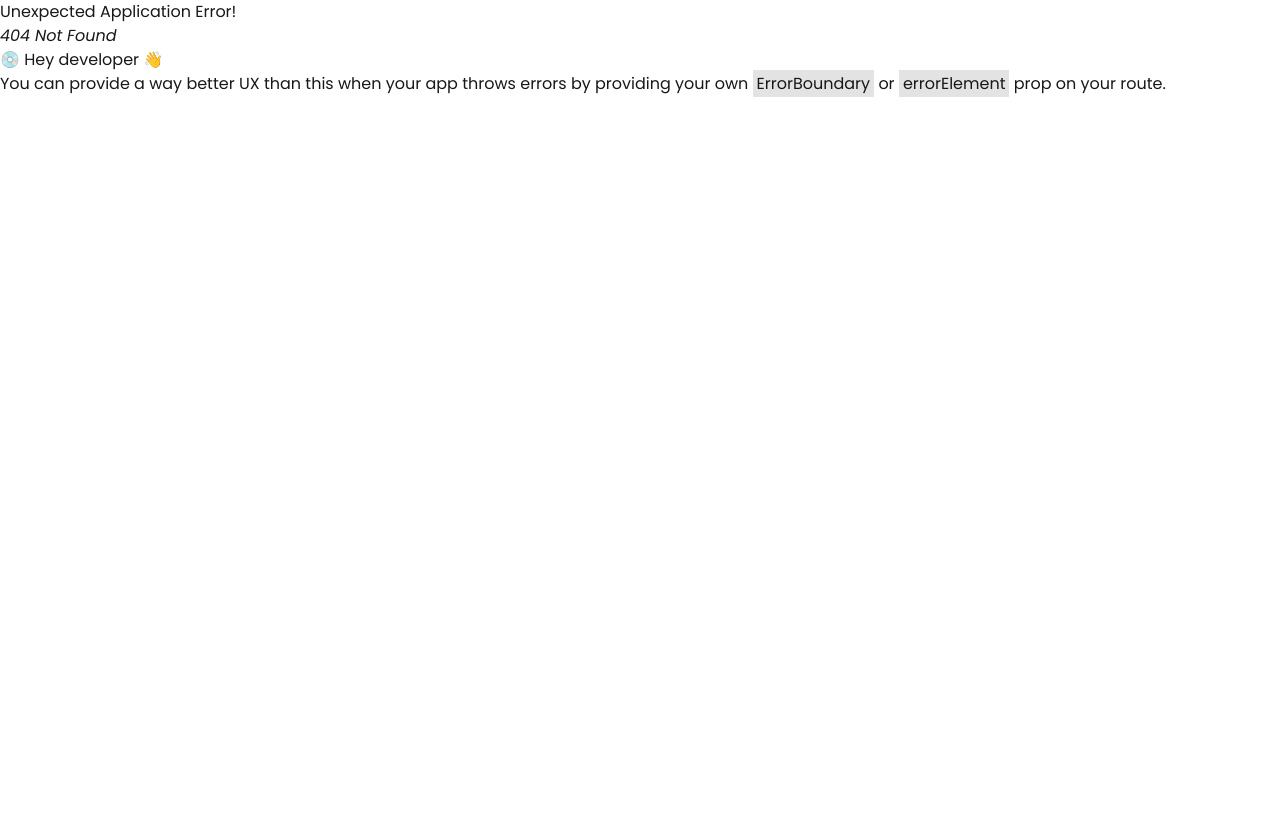
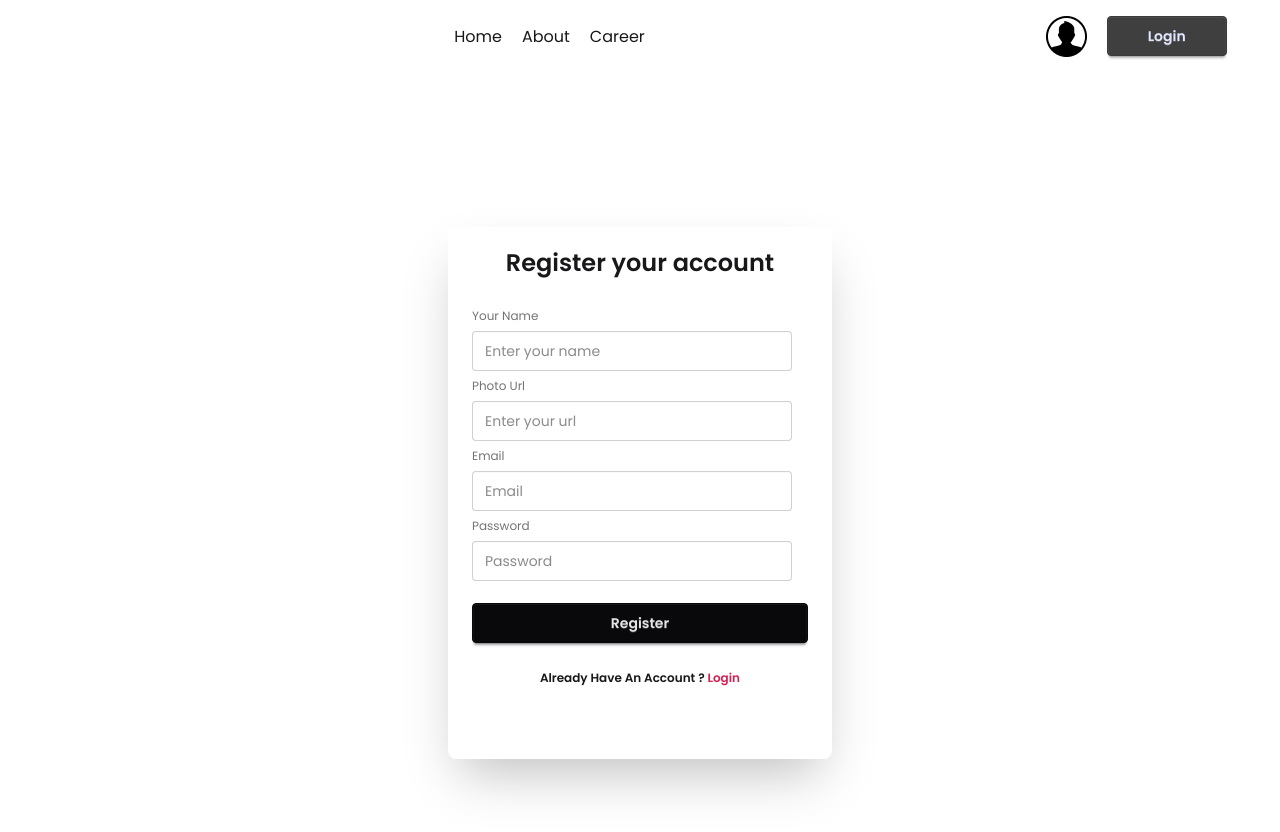
Before and after one commit to shamimarifin/dragon, a React app: page /auth/register in a window 1280 px wide. Before the commit this address had no page. Shown: the top 832 px of the page. Before the commit the page ends 800 px from the top, so only its background shows below. Built offline with nearby package versions, Linux system fonts and the light colour scheme; the HTML template or start-up script is replaced by a standard one.

Commit message:
Firebase Authentication

```diff
--- a/package.json
+++ b/package.json
@@ -13,6 +13,7 @@
     "@tailwindcss/vite": "^4.1.18",
     "daisyui": "^5.5.14",
     "date-fns": "^4.1.0",
+    "firebase": "^12.7.0",
     "react": "^19.2.0",
     "react-dom": "^19.2.0",
     "react-fast-marquee": "^1.6.5",
--- /dev/null
+++ b/src/Layout/AuthLayout.jsx
@@ -0,0 +1,19 @@
+import React from 'react'
+import Navbar from '../components/Navbar'
+import { Outlet } from 'react-router'
+
+
+const AuthLayout = () => {
+  return (
+    <div className='bg-base-100 min-h-screen'>
+        <header className='w-11/12 mx-auto py-4'>
+           <Navbar></Navbar>
+        </header>
+        <main className='w-11/12 mx-auto py-5'>
+            <Outlet></Outlet>
+        </main>
+    </div>
+  )
+}
+
+export default AuthLayout
--- /dev/null
+++ b/src/Provider/AuthProvider.jsx
@@ -0,0 +1,27 @@
+import React, { createContext, useState } from 'react'
+import app from '../firebase/firebase.config'
+
+import { getAuth, createUserWithEmailAndPassword } from "firebase/auth";
+
+export const AuthContext = createContext()
+const auth = getAuth(app)
+
+const AuthProvider = ({children }) => {
+
+  const [user , setUser] = useState(null)
+
+  const createUser = (email, password)=> {
+    return createUserWithEmailAndPassword(auth , email, password)
+  }
+
+  const authData = {
+    user,
+    setUser,
+    createUser
+  }
+
+
+  return <AuthContext value={authData}>{children}</AuthContext>
+}
+
+export default AuthProvider
--- a/src/components/Navbar.jsx
+++ b/src/components/Navbar.jsx
@@ -1,9 +1,10 @@
-import React from 'react'
-import { NavLink } from 'react-router'
+import React, { use } from 'react'
+import { Link, NavLink } from 'react-router'
 import user from "../assets/user.png"
 
+const Navbar = () => {
 
-const Navbar = () => {
+
   return (
     <div className='flex justify-between items-center'>
       <div className=''></div>
@@ -14,7 +15,7 @@
         </div>
       <div className="login-btn flex gap-5">
         <img src={user} alt="" />
-        <button className='btn btn-primary px-10'>Login</button>
+        <Link to="/auth/login" className='btn btn-primary px-10'>Login</Link>
       </div>
     </div>
   )
--- a/src/components/pages/CategoryNews.jsx
+++ b/src/components/pages/CategoryNews.jsx
@@ -1,49 +1,41 @@
-import React, { Suspense, useEffect, useState } from 'react'
-import { useLoaderData, useParams } from 'react-router'
-import NewsCard from '../NewsCard'
-
+import React, { Suspense, useEffect, useState } from "react";
+import { useLoaderData, useParams } from "react-router";
+import NewsCard from "../NewsCard";
 
 const CategoryNews = () => {
-  const {id} = useParams()
-  const data = useLoaderData()
+  const { id } = useParams();
+  const data = useLoaderData();
 
+  const [categoryNews, setCategoryNews] = useState([]);
 
-  const [categoryNews, setCategoryNews] = useState([])
-
-  useEffect(()=> {
-
-    if(id == "0"){
-      setCategoryNews(data)
-      return
-    }else if(id == "1"){
-          const filteredNews = data.filter((news) => news.others.is_today_pick == true)
-          setCategoryNews(filteredNews)
-    }else{
-      const filteredNews = data.filter((news) => news.category_id == id)
-      setCategoryNews(filteredNews)
+  useEffect(() => {
+    if (id == "0") {
+      setCategoryNews(data);
+      return;
+    } else if (id == "1") {
+      const filteredNews = data.filter(
+        (news) => news.others.is_today_pick == true
+      );
+      setCategoryNews(filteredNews);
+    } else {
+      const filteredNews = data.filter((news) => news.category_id == id);
+      setCategoryNews(filteredNews);
     }
-
-  }, [data, id])
+  }, [data, id]);
 
   return (
     <div>
-      <h2 className='font-bold'>Total ({categoryNews.length}) news found</h2>
+      <h2 className="font-bold">Total ({categoryNews.length}) news found</h2>
 
-      <div className='grid grid-cols-1 gap-5'>
-          {
-            categoryNews.map((news)=> (
+      <div className="grid grid-cols-1 gap-5">
+        {categoryNews.map((news) => (
 
-             <Suspense fallback={<span className="loading loading-dots loading-xl"></span>
+            <NewsCard key={news.id} news={news}></NewsCard>
 
-}>
-               <NewsCard key={news.id} news={news}></NewsCard>
-             </Suspense>
-
-            ) )
-         }
+        ))}
       </div>
     </div>
-  )
-}
+  );
+};
 
-export default CategoryNews
+export default CategoryNews;
--- /dev/null
+++ b/src/components/pages/Login.jsx
@@ -0,0 +1,30 @@
+import React from "react";
+import { Link } from "react-router";
+
+const Login = () => {
+  return (
+    <div className="flex justify-center items-center min-h-screen">
+      <div className="card bg-base-100 w-full max-w-sm shrink-0 shadow-2xl py-5">
+        <div className="card-title flex justify-center">
+            <h2 className="font-semibold text-center text-2xl">Login your account</h2>
+        </div>
+        <div className="card-body">
+          <fieldset className="fieldset">
+            <label className="label">Email</label>
+            <input type="email" className="input" placeholder="Email" />
+            <label className="label">Password</label>
+            <input type="password" className="input" placeholder="Password" />
+            <div>
+              <a className="link link-hover">Forgot password?</a>
+            </div>
+            <button className="btn btn-neutral mt-4">Login</button>
+
+            <p className="mt-5 text-center font-semibold">Dont’t Have An Account ? <Link to="/auth/register" className="text-secondary">Register</Link></p>
+          </fieldset>
+        </div>
+      </div>
+    </div>
+  );
+};
+
+export default Login;
--- /dev/null
+++ b/src/components/pages/Register.jsx
@@ -0,0 +1,65 @@
+import React, { use, useState } from 'react'
+import { Link } from 'react-router'
+import { AuthContext } from '../../Provider/AuthProvider'
+
+
+const Register = () => {
+
+  const {createUser,setUser} = use(AuthContext)
+  const [error , setError] = useState()
+
+
+  // Reset Status
+
+  const handleRegister = (e)=> {
+    e.preventDefault()
+    const form = e.target;
+    const name = form.name.value;
+    const photo = form.photo.value;
+    const email = form.email.value;
+    const password = form.password.value;
+
+
+    createUser(email, password)
+    .then((result)=> {
+      const user = result.user
+      setUser(user)
+    }).catch((error)=> {
+      const errorCode = error.code;
+      const errorMessage = error.message;
+      setError(errorMessage)
+    })
+  }
+
+  return (
+    <div className="flex justify-center items-center min-h-screen">
+      <div className="card bg-base-100 w-full max-w-sm shrink-0 shadow-2xl py-5">
+        <div className="card-title flex justify-center">
+            <h2 className="font-semibold text-center text-2xl">Register your account</h2>
+        </div>
+        <form onSubmit={handleRegister} className="card-body">
+          <fieldset className="fieldset">
+            <label className='label'>Your Name</label>
+            <input type="text" className="input" name="name" placeholder="Enter your name" required/>
+            <label className='label'>Photo Url</label>
+            <input type="text" className="input" name="photo" placeholder="Enter your url" required/>
+            <label className="label">Email</label>
+            <input type="email" className="input" name="email" placeholder="Email" required/>
+            <label className="label">Password</label>
+            <input type="password" className="input" name="password" placeholder="Password" required/>
+
+            <button type='submit' className="btn btn-neutral mt-4">Register</button>
+
+            <p className="mt-5 text-center font-semibold">Already Have An Account ? <Link to="/auth/login" className="text-secondary">Login</Link></p>
+          </fieldset>
+
+          <div className='mt-4'>
+            <p className='text-red-400'>{error}</p>
+          </div>
+        </form>
+      </div>
+    </div>
+  )
+}
+
+export default Register
--- a/src/main.jsx
+++ b/src/main.jsx
@@ -4,11 +4,14 @@
 import App from './App.jsx'
 import { RouterProvider } from 'react-router'
 import router from './Routes/Router.jsx'
+import AuthProvider from './Provider/AuthProvider.jsx'
 
 
 
 createRoot(document.getElementById('root')).render(
   <StrictMode>
-    <RouterProvider router={router}></RouterProvider>
+    <AuthProvider >
+      <RouterProvider router={router}></RouterProvider>
+    </AuthProvider>
   </StrictMode>,
 )
```
Also changed, not shown: src/Routes/Router.jsx (+17 -1 lines), 2 other files (tests, documents, lock files or other folders).
